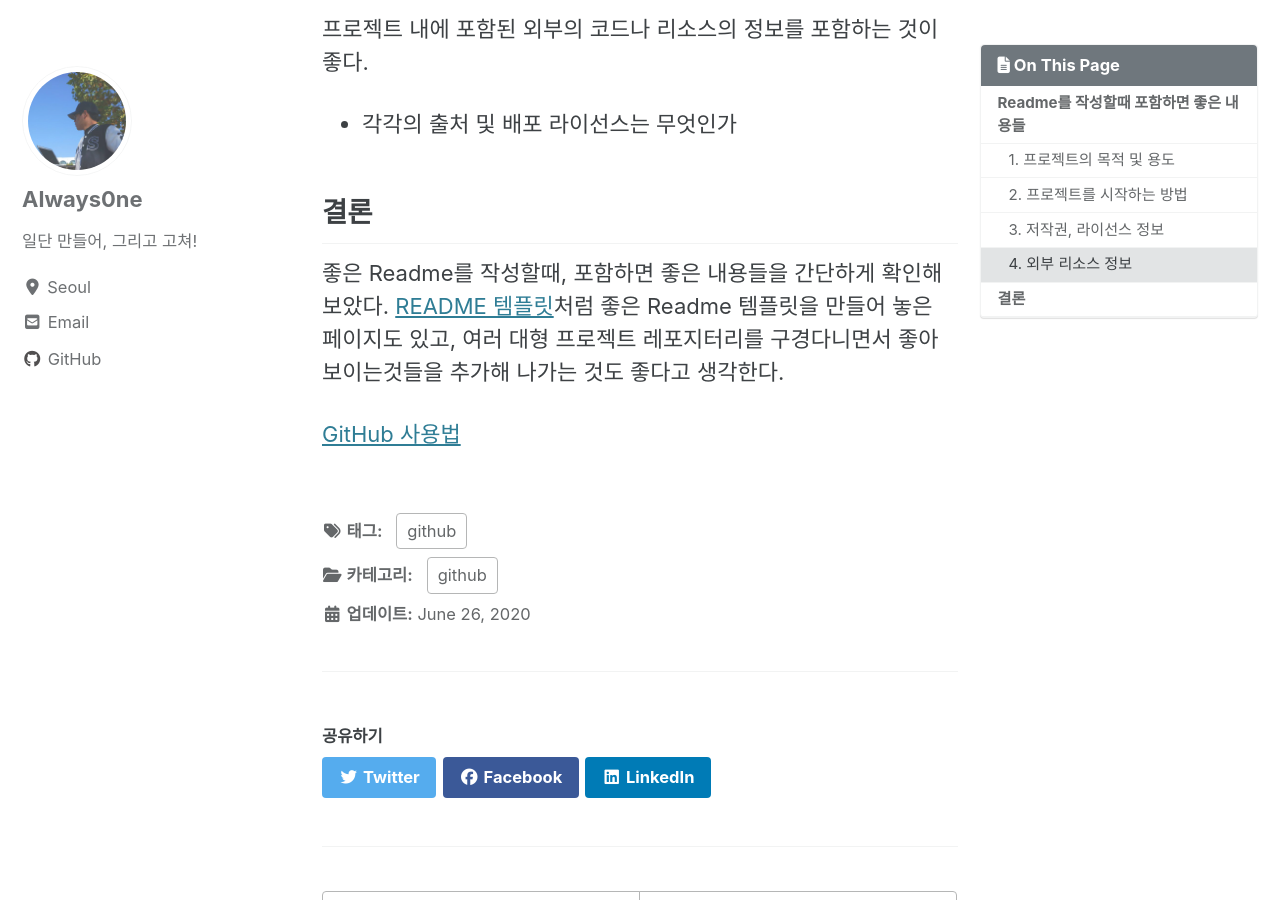
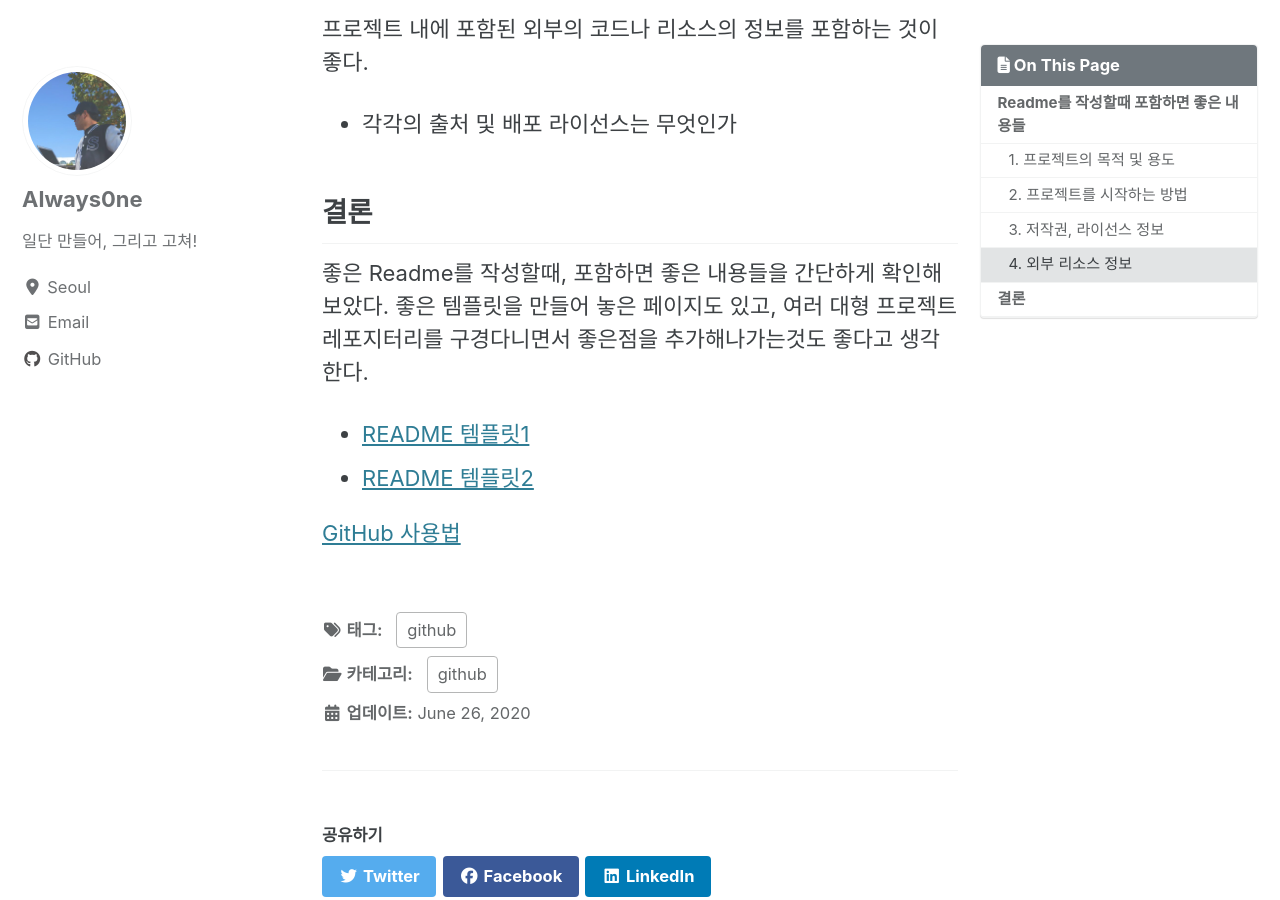
Before and after one commit to always0ne/always0ne.github.io, a Jekyll site: the page built from _posts/github/2020-06-29-Readme.md, in a window 1280 px wide and 900 px high, scrolled down 1353 px. Built offline with Jekyll 4.4.1, drawn with Linux system fonts in a browser that asks for light colours; cached includes are drawn as plain includes; nearby versions of some CDN libraries; comment, search, counter and statistics services are not loaded.

Commit message:
Readme Templet

```diff
--- a/_posts/github/2020-06-29-Readme.md
+++ b/_posts/github/2020-06-29-Readme.md
@@ -39,7 +39,8 @@ Github 레포지터리를 들어가면 가장 먼저 볼 수 있는 것이 Readm
 
 ## 결론
 좋은 Readme를 작성할때, 포함하면 좋은 내용들을 간단하게 확인해 보았다.
-[README 템플릿](https://gist.github.com/PurpleBooth/109311bb0361f32d87a2)처럼 좋은 Readme 템플릿을 만들어 놓은 페이지도 있고,
-여러 대형 프로젝트 레포지터리를 구경다니면서 좋아보이는것들을 추가해 나가는 것도 좋다고 생각한다.
+좋은 템플릿을 만들어 놓은 페이지도 있고, 여러 대형 프로젝트 레포지터리를 구경다니면서 좋은점을 추가해나가는것도 좋다고 생각한다.
+- [README 템플릿1](https://gist.github.com/PurpleBooth/109311bb0361f32d87a2)
+- [README 템플릿2](https://github.com/sujinleeme/readme-template/tree/master/korean)
 
 [GitHub 사용법](/categories/github/)
```
